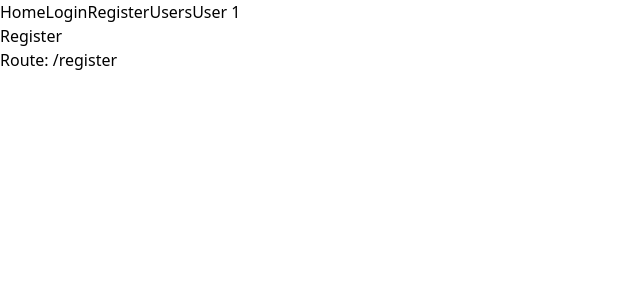
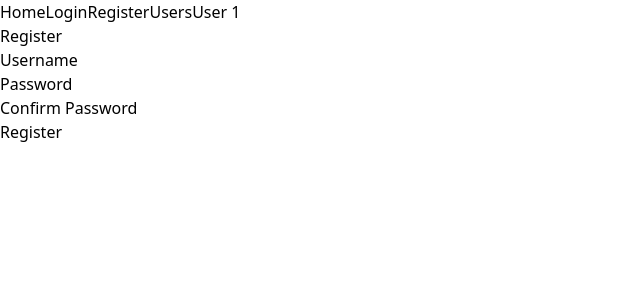
Before and after one commit to gamastronger/Skill-Test-Refa, a React (Vite) app: page /register in a window 1280 px wide. Shown: the top 300 px of the page, without its empty margins (0-640 px from the left). Built offline with nearby package versions, Linux system fonts and the light colour scheme.

Commit message:
Menerapkan halaman login dan registrasi

```diff
--- a/src/App.jsx
+++ b/src/App.jsx
@@ -5,6 +5,7 @@ import Login from "./pages/Login";
 import Register from "./pages/Register";
 import Users from "./pages/Users";
 import UserProfile from "./pages/UserProfile";
+import ProtectedRoute from "./features/auth/ProtectedRoute";
 
 export default function App() {
   return (
@@ -15,8 +16,12 @@ export default function App() {
         <Route path="/" element={<Home />} />
         <Route path="/login" element={<Login />} />
         <Route path="/register" element={<Register />} />
-        <Route path="/users" element={<Users />} />
-        <Route path="/users/:id" element={<UserProfile />} />
+
+         <Route element={<ProtectedRoute />}>
+          <Route path="/users" element={<Users />} />
+          <Route path="/users/:id" element={<UserProfile />} />
+        </Route>
+
         <Route path="*" element={<NotFound />} />
       </Routes>
     </div>
--- a/src/features/auth/ProtectedRoute.jsx
+++ b/src/features/auth/ProtectedRoute.jsx
@@ -0,0 +1,8 @@
+import { Navigate, Outlet } from "react-router-dom";
+import { getToken } from "./authService";
+
+export default function ProtectedRoute() {
+  const token = getToken();
+  if (!token) return <Navigate to="/login" replace />;
+  return <Outlet />;
+}
--- a/src/features/auth/authService.js
+++ b/src/features/auth/authService.js
@@ -17,7 +17,10 @@ export function clearToken() {
 export async function login({ username, password }) {
   if (!username || !password) throw new Error("Username and password are required");
   const data = await api.post("/auth/login", { username, password });
-  if (data?.token) setToken(data.token);
+
+  const token = data?.token || data?.accessToken;
+  if (token) setToken(token);
+
   return data;
 }
 
--- a/src/pages/Login.jsx
+++ b/src/pages/Login.jsx
@@ -1,8 +1,67 @@
+import { useState } from "react";
+import { login } from "../features/auth/authService";
+import { useNavigate } from "react-router-dom";
+
 export default function Login() {
+  const navigate = useNavigate();
+  const [form, setForm] = useState({ username: "", password: "" });
+  const [loading, setLoading] = useState(false);
+  const [error, setError] = useState(null);
+
+  function handleChange(e) {
+    setForm({ ...form, [e.target.name]: e.target.value });
+  }
+
+  async function handleSubmit(e) {
+    e.preventDefault();
+    try {
+      setLoading(true);
+      setError(null);
+      await login(form);
+      navigate("/users");
+    } catch (err) {
+      setError(err.message || "Login failed");
+    } finally {
+      setLoading(false);
+    }
+  }
+
   return (
-    <div className="p-6 border rounded-lg">
+    <div className="max-w-md p-6 border rounded-lg">
       <h1 className="text-2xl font-bold">Login</h1>
-      <p className="mt-2">Route: /login</p>
+
+      <form className="mt-4 space-y-4" onSubmit={handleSubmit}>
+        <div>
+          <label className="block text-sm font-medium">Username</label>
+          <input
+            name="username"
+            value={form.username}
+            onChange={handleChange}
+            className="mt-1 w-full border px-3 py-2 rounded"
+          />
+        </div>
+
+        <div>
+          <label className="block text-sm font-medium">Password</label>
+          <input
+            type="password"
+            name="password"
+            value={form.password}
+            onChange={handleChange}
+            className="mt-1 w-full border px-3 py-2 rounded"
+          />
+        </div>
+
+        {error && <p className="text-red-600 text-sm">{error}</p>}
+
+        <button
+          type="submit"
+          disabled={loading}
+          className="w-full bg-black text-white py-2 rounded"
+        >
+          {loading ? "Logging in..." : "Login"}
+        </button>
+      </form>
     </div>
   );
 }
--- a/src/pages/Register.jsx
+++ b/src/pages/Register.jsx
@@ -1,8 +1,75 @@
+import { useState } from "react";
+import { useNavigate } from "react-router-dom";
+
 export default function Register() {
+  const navigate = useNavigate();
+  const [form, setForm] = useState({ username: "", password: "", confirmPassword: "" });
+  const [error, setError] = useState(null);
+
+  function handleChange(e) {
+    setForm({ ...form, [e.target.name]: e.target.value });
+  }
+
+  function handleSubmit(e) {
+    e.preventDefault();
+
+    if (!form.username || !form.password || !form.confirmPassword) {
+      setError("All fields are required");
+      return;
+    }
+
+    if (form.password !== form.confirmPassword) {
+      setError("Password confirmation does not match");
+      return;
+    }
+
+    setError(null);
+    navigate("/login");
+  }
+
   return (
-    <div className="p-6 border rounded-lg">
+    <div className="max-w-md p-6 border rounded-lg">
       <h1 className="text-2xl font-bold">Register</h1>
-      <p className="mt-2">Route: /register</p>
+
+      <form className="mt-4 space-y-4" onSubmit={handleSubmit}>
+        <div>
+          <label className="block text-sm font-medium">Username</label>
+          <input
+            name="username"
+            value={form.username}
+            onChange={handleChange}
+            className="mt-1 w-full border px-3 py-2 rounded"
+          />
+        </div>
+
+        <div>
+          <label className="block text-sm font-medium">Password</label>
+          <input
+            type="password"
+            name="password"
+            value={form.password}
+            onChange={handleChange}
+            className="mt-1 w-full border px-3 py-2 rounded"
+          />
+        </div>
+
+        <div>
+          <label className="block text-sm font-medium">Confirm Password</label>
+          <input
+            type="password"
+            name="confirmPassword"
+            value={form.confirmPassword}
+            onChange={handleChange}
+            className="mt-1 w-full border px-3 py-2 rounded"
+          />
+        </div>
+
+        {error && <p className="text-red-600 text-sm">{error}</p>}
+
+        <button type="submit" className="w-full bg-black text-white py-2 rounded">
+          Register
+        </button>
+      </form>
     </div>
   );
 }
```
